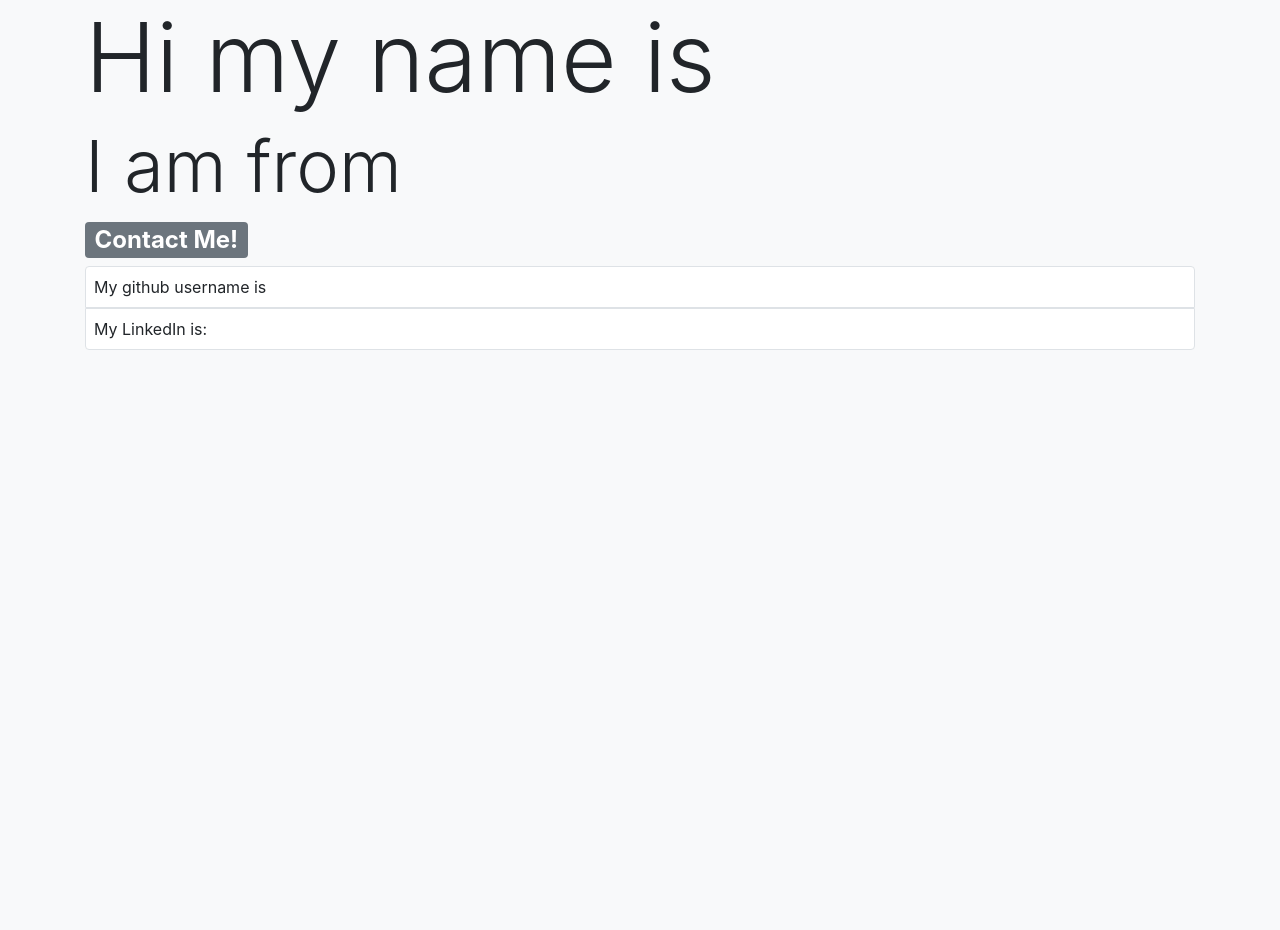
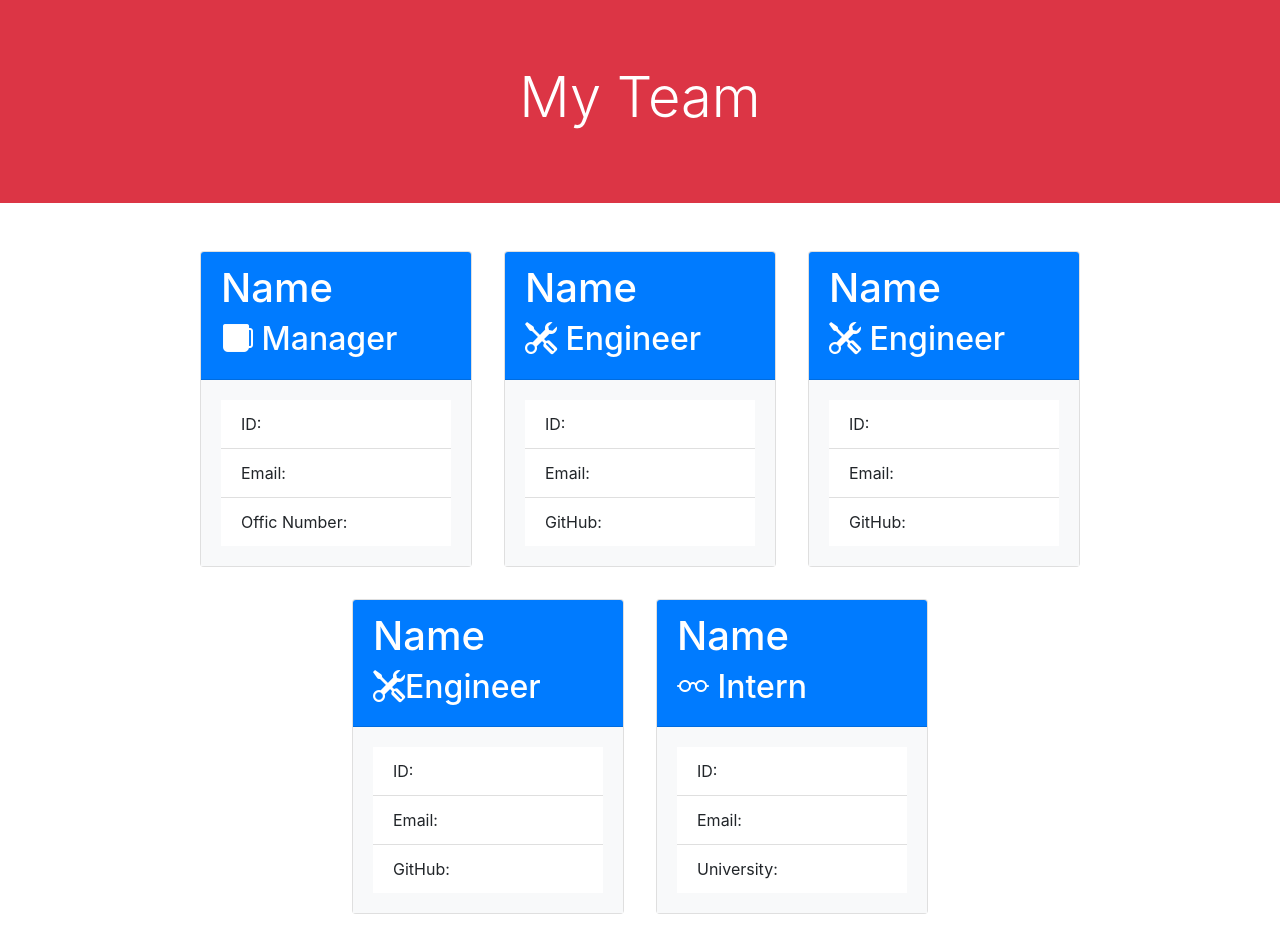
Before and after one commit to levickane/teamprofilegenerator, a website: page testIndex.html in a window 1280 px wide. Before the commit the page ends 800 px from the top, so only its background shows below. Drawn offline with nearby package versions, Linux system fonts and the light colour scheme.

Commit message:
template has been layed out

```diff
--- a/testIndex.html
+++ b/testIndex.html
@@ -10,16 +10,87 @@
       integrity="sha384-B0vP5xmATw1+K9KRQjQERJvTumQW0nPEzvF6L/Z6nronJ3oUOFUFpCjEUQouq2+l"
       crossorigin="anonymous"
     />
+    <link
+      rel="stylesheet"
+      href="https://cdn.jsdelivr.net/npm/bootstrap-icons@1.4.1/font/bootstrap-icons.css"
+    />
     <title>Document</title>
   </head>
-  <body class="container bg-light">
-    <h1 class="display-1">Hi my name is</h1>
-    <h2 class="display-3">I am from</h2>
-    <h2><span class="badge badge-secondary">Contact Me!</span></h2>
-    <ul class="list-group">
-      <li class="bg-white border p-2 list-group-item">My github username is</li>
-      <li class="bg-white border p-2 list-group-item">My LinkedIn is:</li>
-    </ul>
+  <div class="jumbotron jumbotron-fluid bg-danger">
+    <div class="container">
+      <h1 class="display-4 text-center text-white">My Team</h1>
+    </div>
+  </div>
+  <body>
+    <div
+      class="container row row-col-sm-12 row-col-md-3 d-flex justify-content-center mx-auto"
+    >
+      <div class="card m-3" style="width: 17em">
+        <div class="card-header bg-primary text-white">
+          <h1>Name</h1>
+          <h2><i class="bi bi-cup-fill"></i> Manager</h2>
+        </div>
+        <div class="card-body bg-light">
+          <ul class="list-group list-group-flush">
+            <li class="list-group-item">ID:</li>
+            <li class="list-group-item">Email:</li>
+            <li class="list-group-item">Offic Number:</li>
+          </ul>
+        </div>
+      </div>
+      <div class="card m-3" style="width: 17em">
+        <div class="card-header bg-primary text-white">
+          <h1>Name</h1>
+          <h2><i class="bi bi-tools"></i> Engineer</h2>
+        </div>
+        <div class="card-body bg-light">
+          <ul class="list-group list-group-flush">
+            <li class="list-group-item">ID:</li>
+            <li class="list-group-item">Email:</li>
+            <li class="list-group-item">GitHub:</li>
+          </ul>
+        </div>
+      </div>
+      <div class="card m-3" style="width: 17em">
+        <div class="card-header bg-primary text-white">
+          <h1>Name</h1>
+          <h2><i class="bi bi-tools"></i> Engineer</h2>
+        </div>
+        <div class="card-body bg-light">
+          <ul class="list-group list-group-flush">
+            <li class="list-group-item">ID:</li>
+            <li class="list-group-item">Email:</li>
+            <li class="list-group-item">GitHub:</li>
+          </ul>
+        </div>
+      </div>
+      <div class="card m-3" style="width: 17em">
+        <div class="card-header bg-primary text-white">
+          <h1>Name</h1>
+          <h2><i class="bi bi-tools"></i>Engineer</h2>
+        </div>
+        <div class="card-body bg-light">
+          <ul class="list-group list-group-flush">
+            <li class="list-group-item">ID:</li>
+            <li class="list-group-item">Email:</li>
+            <li class="list-group-item">GitHub:</li>
+          </ul>
+        </div>
+      </div>
+      <div class="card m-3" style="width: 17em">
+        <div class="card-header bg-primary text-white">
+          <h1>Name</h1>
+          <h2><i class="bi bi-eyeglasses"></i> Intern</h2>
+        </div>
+        <div class="card-body bg-light">
+          <ul class="list-group list-group-flush">
+            <li class="list-group-item">ID:</li>
+            <li class="list-group-item">Email:</li>
+            <li class="list-group-item">University:</li>
+          </ul>
+        </div>
+      </div>
+    </div>
     <script
       src="https://code.jquery.com/jquery-3.5.1.slim.min.js"
       integrity="sha384-DfXdz2htPH0lsSSs5nCTpuj/zy4C+OGpamoFVy38MVBnE+IbbVYUew+OrCXaRkfj"
```
